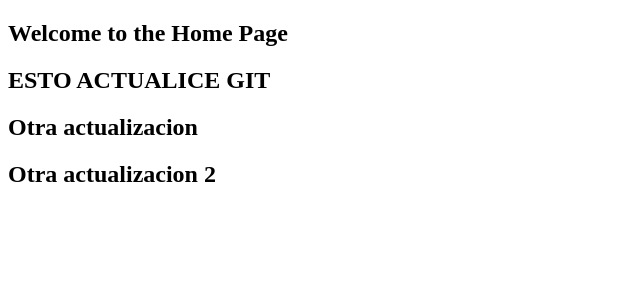
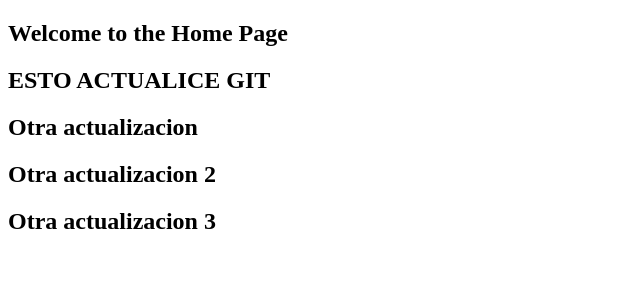
Before and after one commit to Varo1234/Gestor_de_cobranza, a Django app: template gestor_cobranza/main/templates/home.html in a window 1280 px wide. Shown: the part 26-326 px from the top of the page, without its empty margins (0-640 px from the left). Run offline with Django 4.2, Linux system fonts and the light colour scheme; the template is opened without the code that fills it, so the values that code supplies are empty; a user stored in the database is signed in.

Commit message:
Otra actualizacion de prueba 3

```diff
--- a/gestor_cobranza/main/templates/home.html
+++ b/gestor_cobranza/main/templates/home.html
@@ -5,6 +5,7 @@
   <h2>ESTO ACTUALICE GIT</h2>
   <h2>Otra actualizacion</h2>
   <h2>Otra actualizacion 2</h2>
+  <h2>Otra actualizacion 3</h2>
 
 
 {% endblock %}
```
